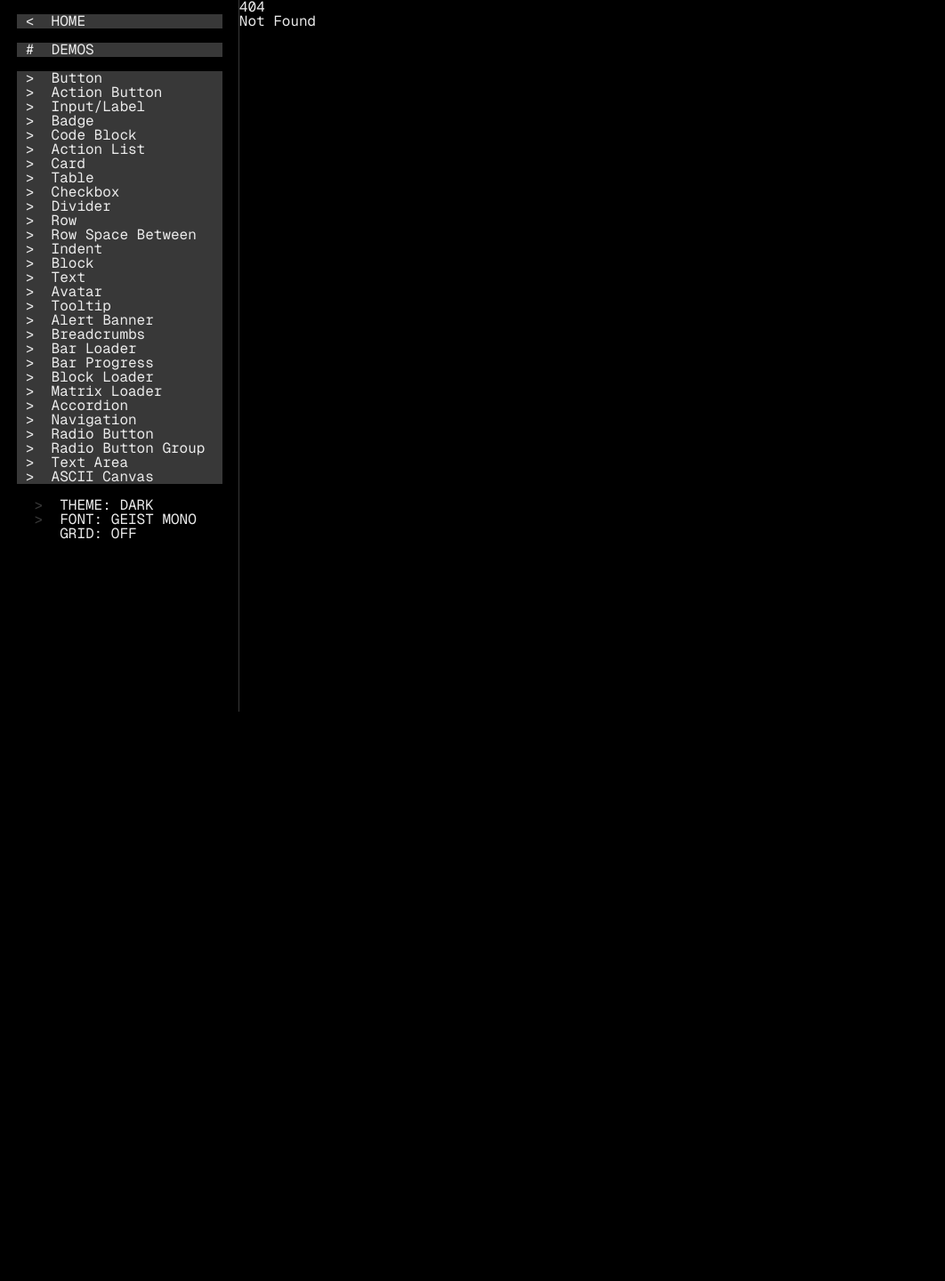
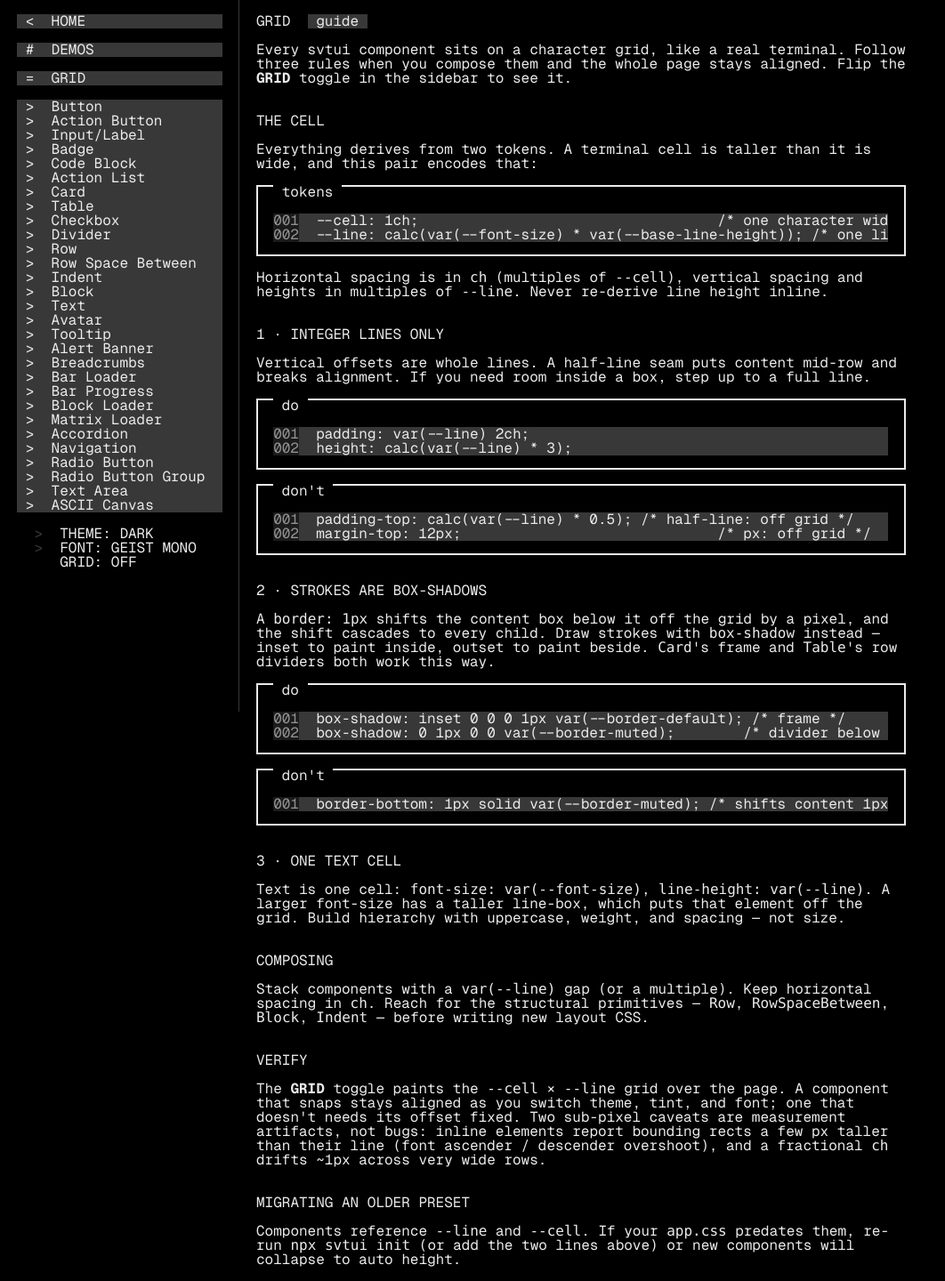
Before and after one commit to addisonking/svtui, a SvelteKit app: page /grid in a window 1280 px wide. Before the commit this address had no page. Shown: the whole page at 89% size, without its empty margins (0-1062 px from the left). Before the commit the page ends 800 px from the top, so only its background shows below. Built offline with nearby package versions, Linux system fonts and the light colour scheme.

Commit message:
Add grid best-practices guide page

```diff
--- a/src/routes/_sidebar.svelte
+++ b/src/routes/_sidebar.svelte
@@ -11,6 +11,7 @@
 	<div class="flex flex-col gap-2">
 		<ActionList icon="<" href="/" onclick={onNavigate}>HOME</ActionList>
 		<ActionList icon="#" href="/demos" onclick={onNavigate}>DEMOS</ActionList>
+		<ActionList icon="=" href="/grid" onclick={onNavigate}>GRID</ActionList>
 	</div>
 	<nav class="flex flex-col">
 		{#each docs as doc (doc.slug)}
--- /dev/null
+++ b/src/routes/grid/+page.svelte
@@ -0,0 +1,123 @@
+<script lang="ts">
+	import Badge from '$lib/components/badge.svelte';
+	import Card from '$lib/components/card.svelte';
+	import CodeBlock from '$lib/components/code-block.svelte';
+</script>
+
+<svelte:head>
+	<title>svtui — the grid</title>
+	<meta
+		name="description"
+		content="How svtui components stay aligned to a character grid, and the rules for composing them."
+	/>
+</svelte:head>
+
+<div class="max-w-3xl space-y-8 p-4">
+	<header class="space-y-2">
+		<div class="flex items-center gap-2">
+			<h1 class="text-lg">GRID</h1>
+			<Badge>guide</Badge>
+		</div>
+		<p>
+			Every svtui component sits on a character grid, like a real terminal. Follow three rules when
+			you compose them and the whole page stays aligned. Flip the <strong>GRID</strong> toggle in the
+			sidebar to see it.
+		</p>
+	</header>
+
+	<section class="flex flex-col gap-2">
+		<h2 class="uppercase">The cell</h2>
+		<p>
+			Everything derives from two tokens. A terminal cell is taller than it is wide, and this pair
+			encodes that:
+		</p>
+		<Card title="tokens">
+			<CodeBlock
+				code={`--cell: 1ch;                                   /* one character wide */
+--line: calc(var(--font-size) * var(--base-line-height)); /* one line tall */`}
+			/>
+		</Card>
+		<p>
+			Horizontal spacing is in <code>ch</code> (multiples of <code>--cell</code>), vertical spacing
+			and heights in multiples of <code>--line</code>. Never re-derive line height inline.
+		</p>
+	</section>
+
+	<section class="flex flex-col gap-2">
+		<h2 class="uppercase">1 · Integer lines only</h2>
+		<p>
+			Vertical offsets are whole lines. A half-line seam puts content mid-row and breaks alignment.
+			If you need room inside a box, step up to a full line.
+		</p>
+		<Card title="do">
+			<CodeBlock
+				code={`padding: var(--line) 2ch;
+height: calc(var(--line) * 3);`}
+			/>
+		</Card>
+		<Card title="don't">
+			<CodeBlock
+				code={`padding-top: calc(var(--line) * 0.5); /* half-line: off grid */
+margin-top: 12px;                              /* px: off grid */`}
+			/>
+		</Card>
+	</section>
+
+	<section class="flex flex-col gap-2">
+		<h2 class="uppercase">2 · Strokes are box-shadows</h2>
+		<p>
+			A <code>border: 1px</code> shifts the content box below it off the grid by a pixel, and the
+			shift cascades to every child. Draw strokes with <code>box-shadow</code> instead — inset to
+			paint inside, outset to paint beside. <code>Card</code>'s frame and <code>Table</code>'s row
+			dividers both work this way.
+		</p>
+		<Card title="do">
+			<CodeBlock
+				code={`box-shadow: inset 0 0 0 1px var(--border-default); /* frame */
+box-shadow: 0 1px 0 0 var(--border-muted);        /* divider below */`}
+			/>
+		</Card>
+		<Card title="don't">
+			<CodeBlock code="border-bottom: 1px solid var(--border-muted); /* shifts content 1px */" />
+		</Card>
+	</section>
+
+	<section class="flex flex-col gap-2">
+		<h2 class="uppercase">3 · One text cell</h2>
+		<p>
+			Text is one cell: <code>font-size: var(--font-size)</code>,
+			<code>line-height: var(--line)</code>. A larger font-size has a taller line-box, which puts
+			that element off the grid. Build hierarchy with uppercase, weight, and spacing — not size.
+		</p>
+	</section>
+
+	<section class="flex flex-col gap-2">
+		<h2 class="uppercase">Composing</h2>
+		<p>
+			Stack components with a <code>var(--line)</code> gap (or a multiple). Keep horizontal spacing
+			in <code>ch</code>. Reach for the structural primitives —
+			<code>Row</code>, <code>RowSpaceBetween</code>, <code>Block</code>, <code>Indent</code> — before
+			writing new layout CSS.
+		</p>
+	</section>
+
+	<section class="flex flex-col gap-2">
+		<h2 class="uppercase">Verify</h2>
+		<p>
+			The <strong>GRID</strong> toggle paints the <code>--cell</code> × <code>--line</code> grid
+			over the page. A component that snaps stays aligned as you switch theme, tint, and font; one
+			that doesn't needs its offset fixed. Two sub-pixel caveats are measurement artifacts, not
+			bugs: inline elements report bounding rects a few px taller than their line (font ascender /
+			descender overshoot), and a fractional <code>ch</code> drifts ~1px across very wide rows.
+		</p>
+	</section>
+
+	<section class="flex flex-col gap-2">
+		<h2 class="uppercase">Migrating an older preset</h2>
+		<p>
+			Components reference <code>--line</code> and <code>--cell</code>. If your
+			<code>app.css</code> predates them, re-run <code>npx svtui init</code> (or add the two lines above)
+			or new components will collapse to auto height.
+		</p>
+	</section>
+</div>
```
